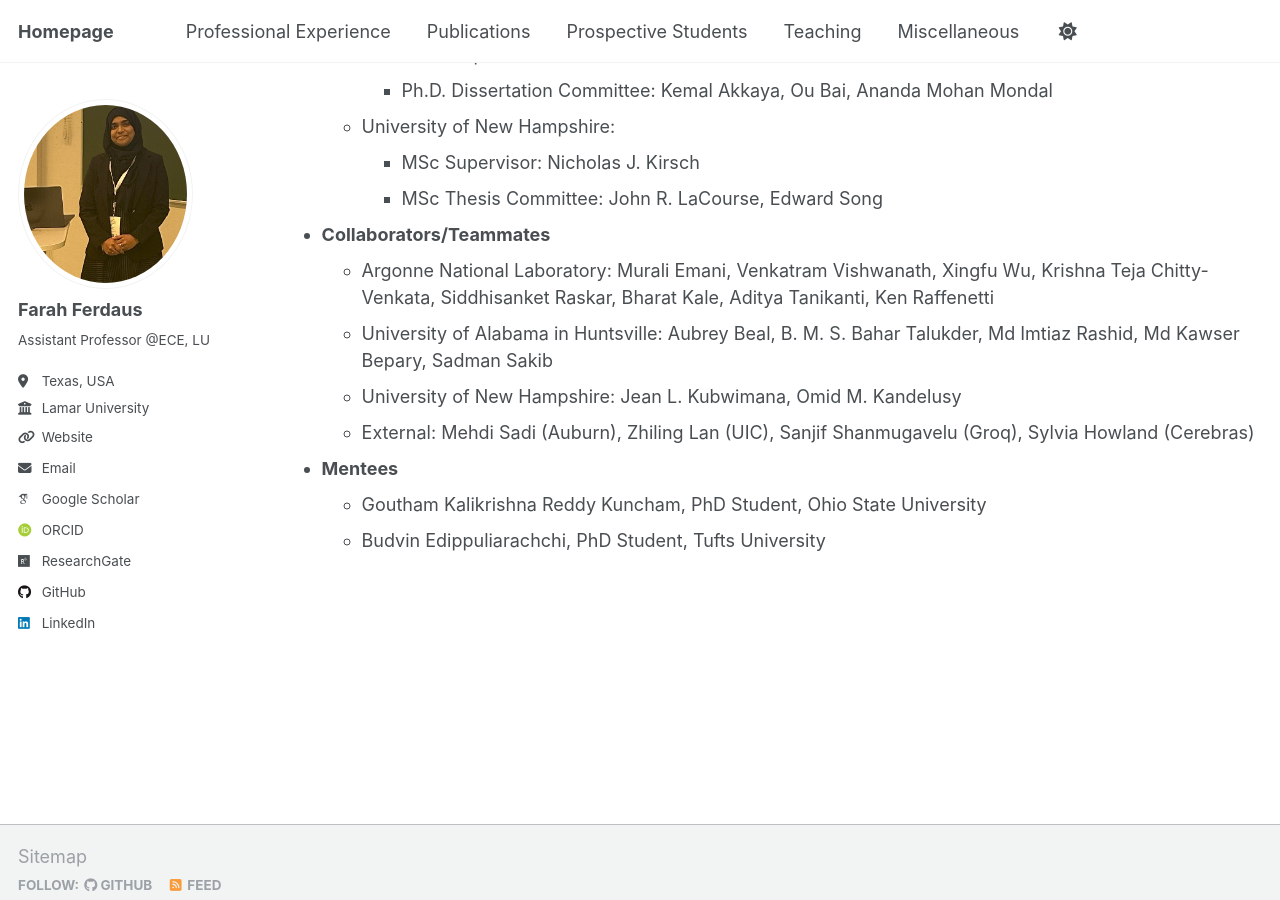
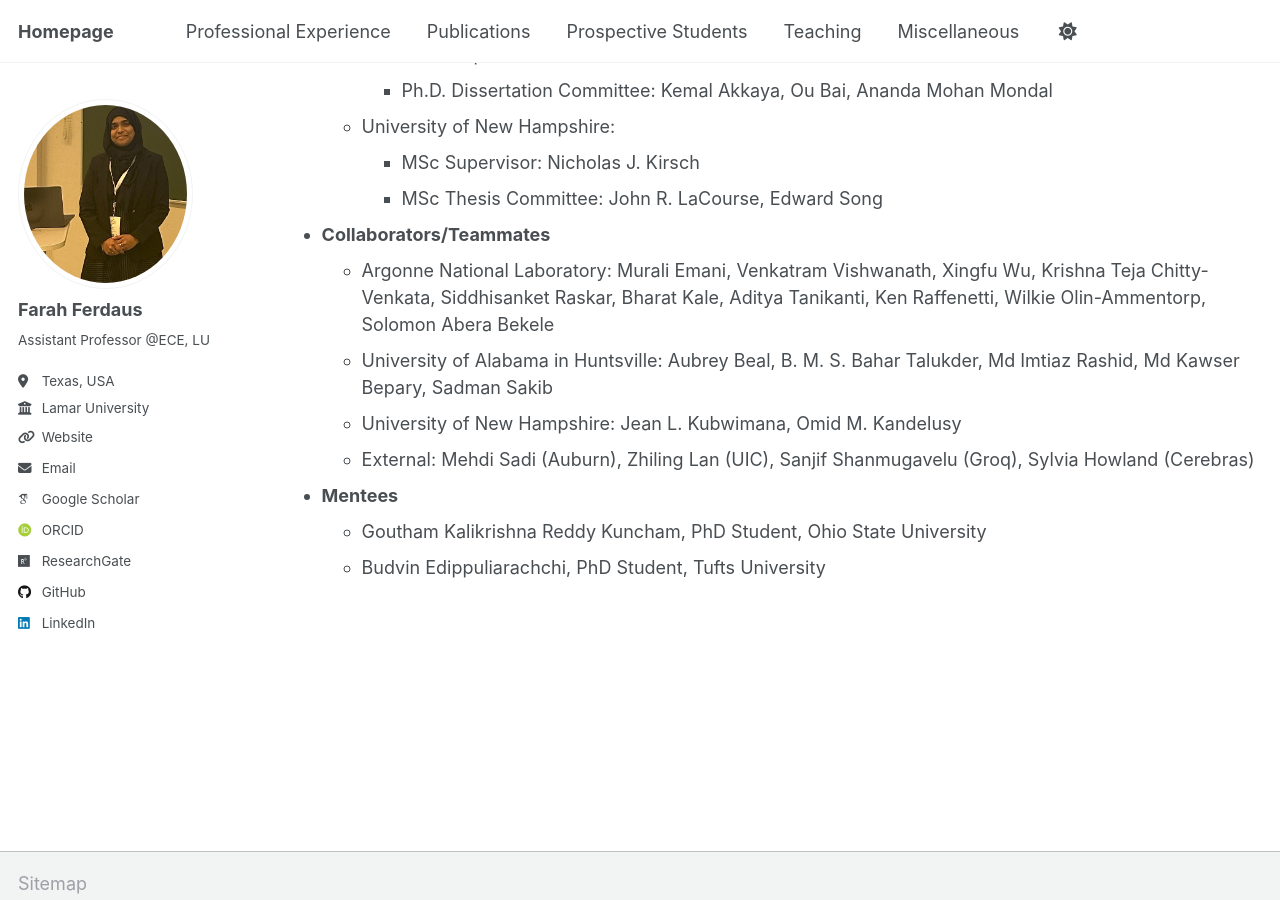
Before and after one commit to fferdaus/fferdaus.github.io, a Jekyll site: the page built from _pages/experience.md, in a window 1280 px wide and 900 px high, scrolled down 2687 px. Built offline with Jekyll 4.4.1, drawn with Linux system fonts in a browser that asks for light colours; some web fonts are replaced.

Commit message:
Update experience.md

```diff
--- a/_pages/experience.md
+++ b/_pages/experience.md
@@ -86,7 +86,7 @@ redirect_from:
     * MSc Supervisor: Nicholas J. Kirsch
     * MSc Thesis Committee: John R. LaCourse, Edward Song
  - **Collaborators/Teammates**
-   * Argonne National Laboratory: Murali Emani, Venkatram Vishwanath, Xingfu Wu, Krishna Teja Chitty-Venkata, Siddhisanket Raskar, Bharat Kale, Aditya Tanikanti, Ken Raffenetti
+   * Argonne National Laboratory: Murali Emani, Venkatram Vishwanath, Xingfu Wu, Krishna Teja Chitty-Venkata, Siddhisanket Raskar, Bharat Kale, Aditya Tanikanti, Ken Raffenetti, Wilkie Olin-Ammentorp, Solomon Abera Bekele
    * University of Alabama in Huntsville: Aubrey Beal, B. M. S. Bahar Talukder, Md Imtiaz Rashid, Md Kawser Bepary, Sadman Sakib
    * University of New Hampshire: Jean L. Kubwimana, Omid M. Kandelusy
    * External: Mehdi Sadi (Auburn), Zhiling Lan (UIC), Sanjif Shanmugavelu (Groq), Sylvia Howland (Cerebras)
```
